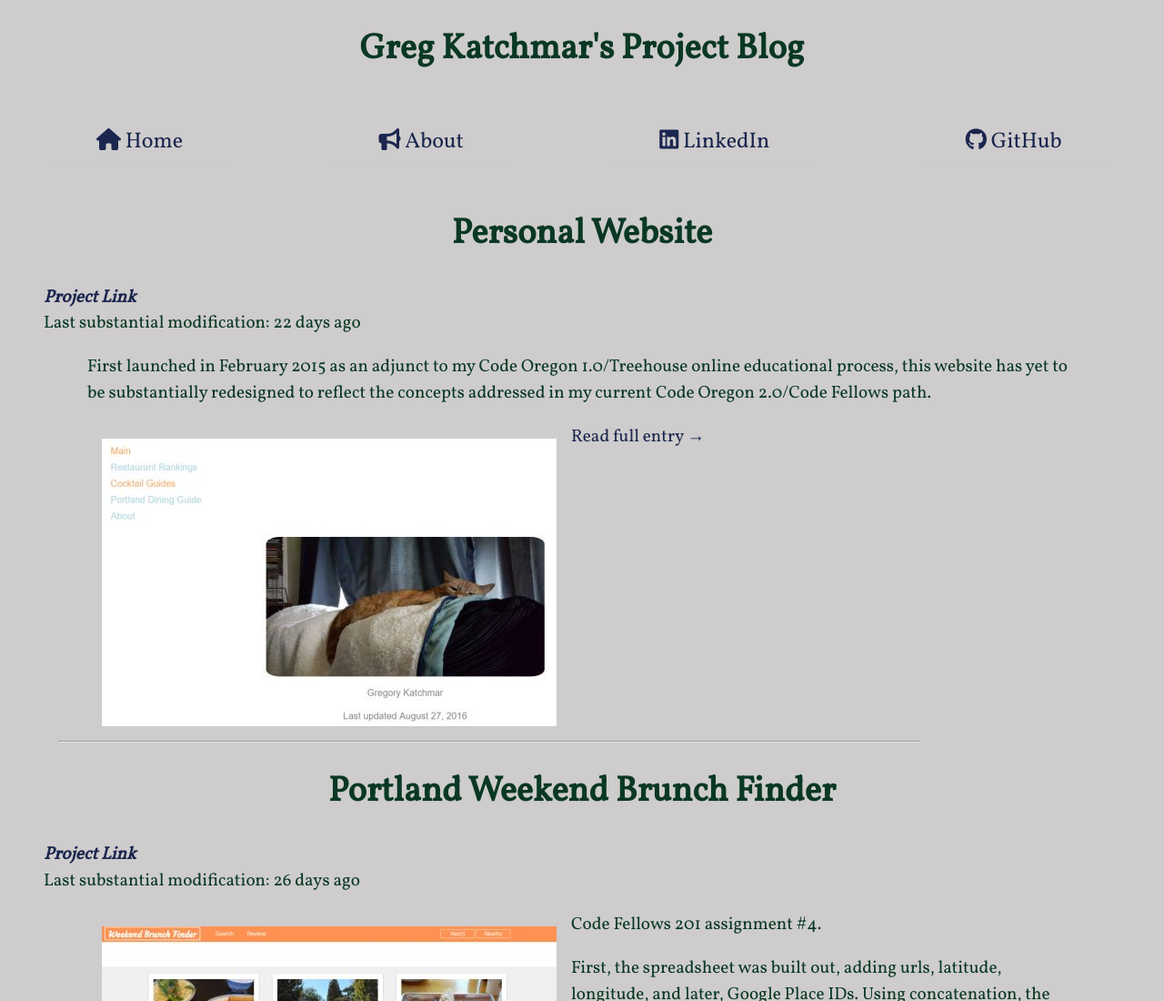
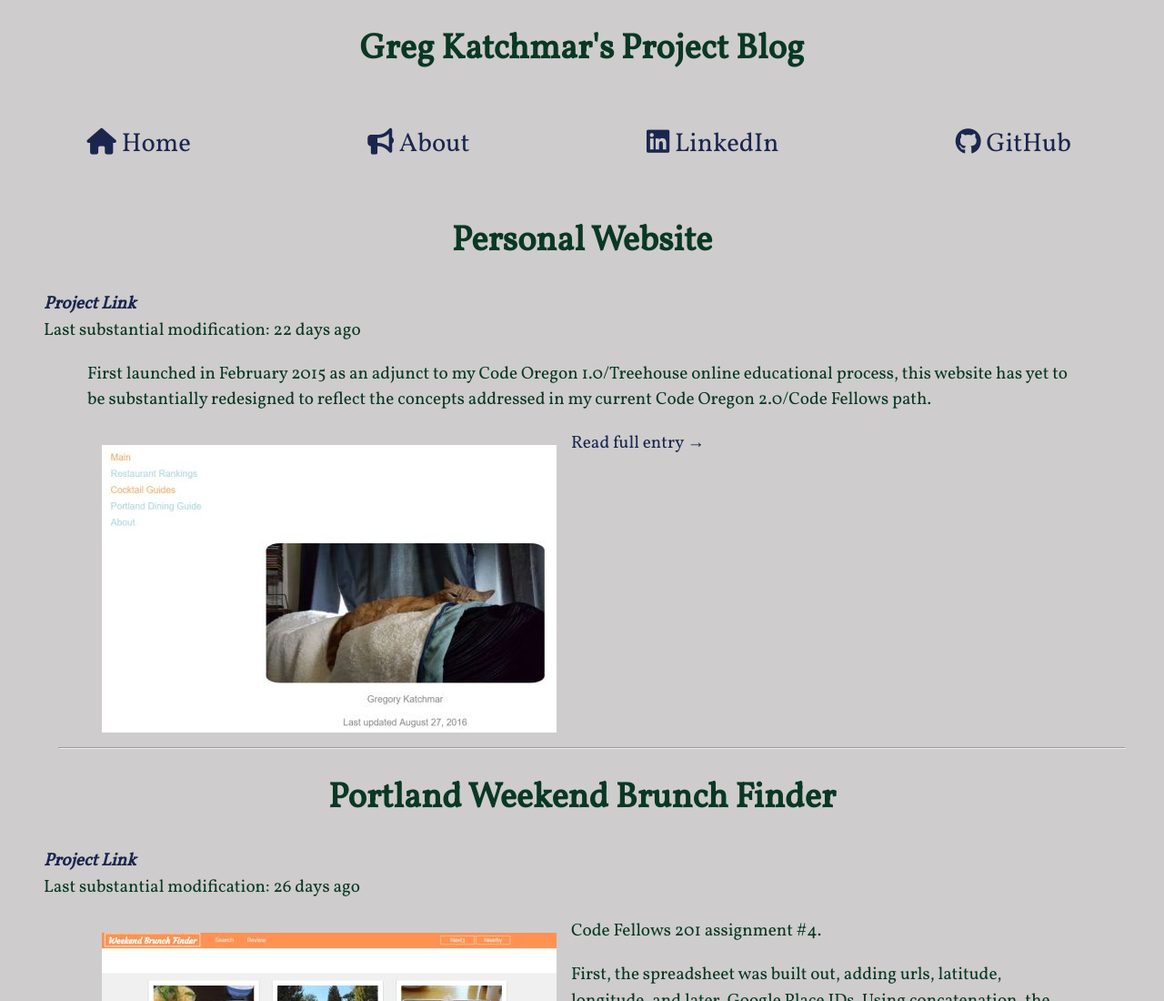
Before and after one commit to gnkatchmar/301n2-portfolio, a plain HTML site: page index.html in a window 1280 px wide. Shown: the top 1100 px of the page at 91% size. Drawn offline with nearby package versions, Linux system fonts and the light colour scheme.

Commit message:
minor CSS adjustments

```diff
--- a/styles/base.css
+++ b/styles/base.css
@@ -14,7 +14,7 @@ body {
 
 hr {
   margin: 1rem;
-  width: 80%;
+  width: 99%;
 }
 
 section {
--- a/styles/modules.css
+++ b/styles/modules.css
@@ -16,6 +16,10 @@
   }
 
   body {
+    font-size: 120%;
+  }
+
+  .main-nav li {
     font-size: 120%;
      }
 
@@ -41,7 +45,7 @@
    .main-nav li {
      display: inline-block;
      padding: .5rem 3rem;
-       font-size: 1.5rem;
+     font-size: 150%;
    }
 
    .heading-group-h1 {
```
Lines whose indentation alone changed are shown as unchanged.
